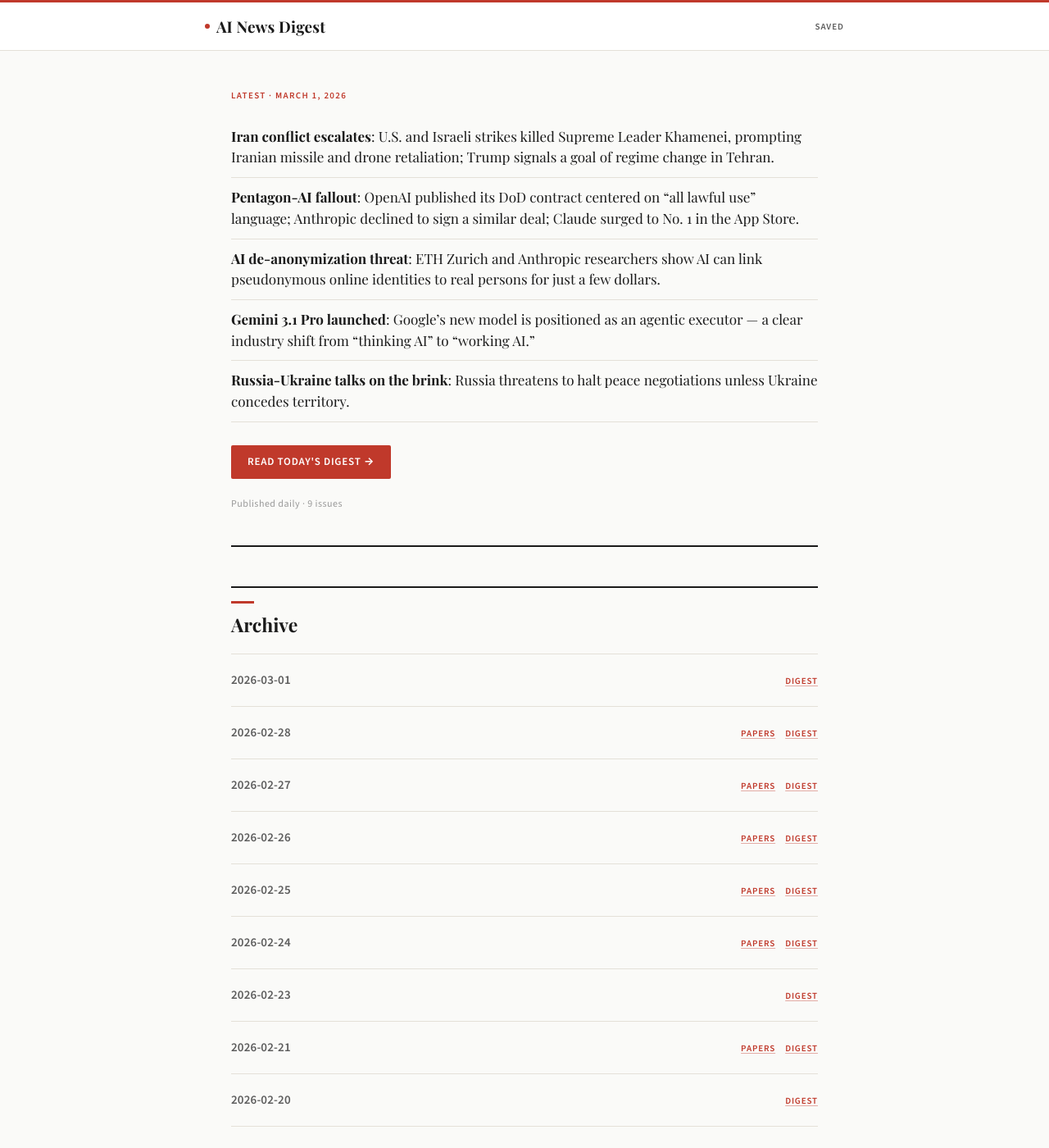
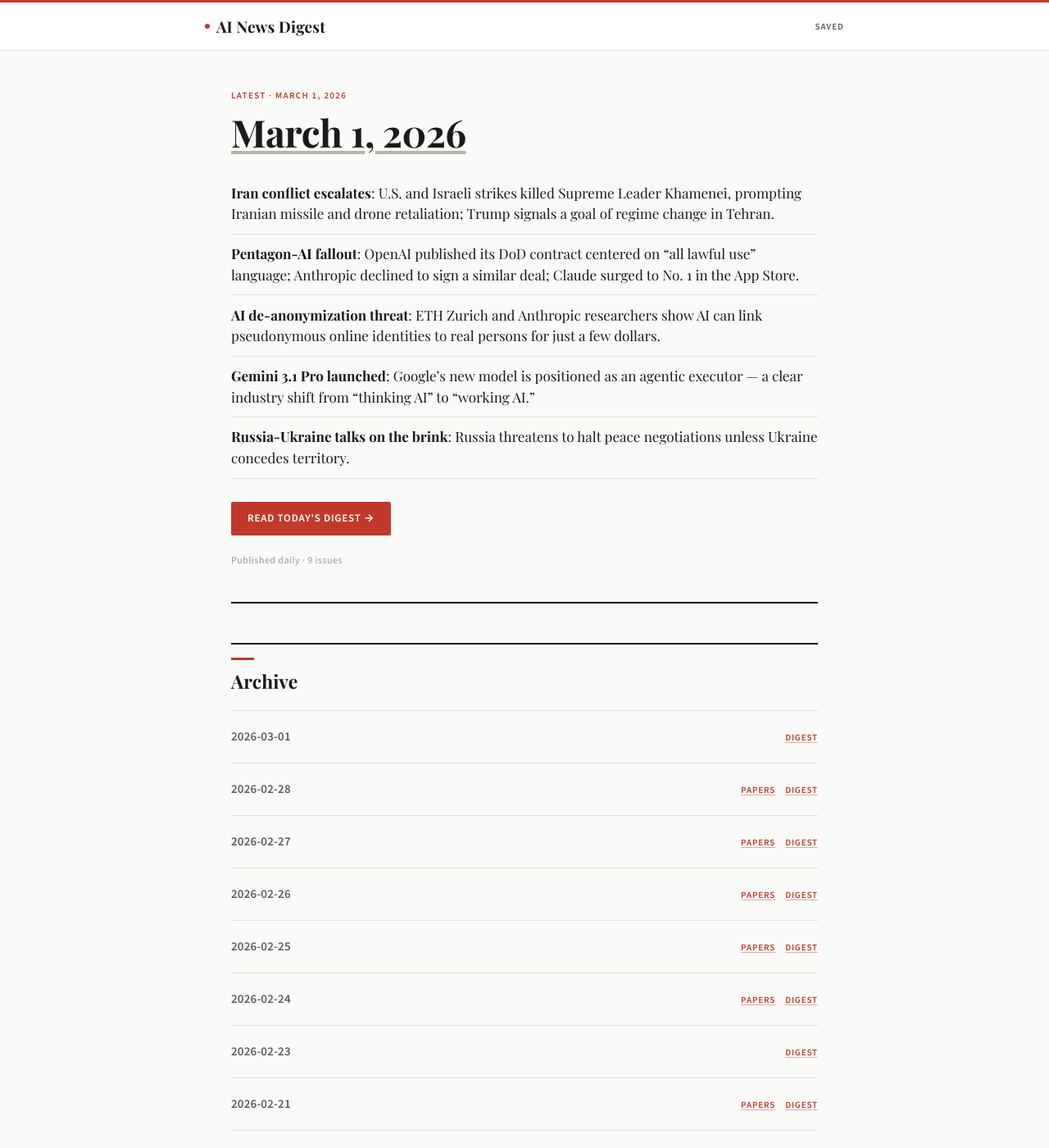
Before and after one commit to eddyariki/news-feed-digest, a Jekyll site: the page built from index.md, in a window 1280 px wide and 1400 px high. Shown: the whole window at 82% size. Built offline with Jekyll 4.4.1, drawn with Linux system fonts in a browser that asks for light colours; some web fonts are replaced.

Commit message:
Replace badge link with prominent hero title heading
Badge was 11px all-caps with no underline — imperceptible as a link.
Add an h1.hero-title with the issue date as a large serif underlined
link, keeping the badge as a plain kicker label above it.

Co-Authored-By: Claude Sonnet 4.6 <noreply@anthropic.com>

```diff
--- a/_layouts/default.html
+++ b/_layouts/default.html
@@ -269,15 +269,27 @@
       letter-spacing: 0.12em;
       text-transform: uppercase;
       color: var(--accent);
-      margin: 0 0 1rem;
+      margin: 0 0 0.5rem;
     }
-    .hero-badge a {
-      color: inherit;
-      text-decoration: none;
+    .hero-title {
+      margin: 0 0 1.5rem;
     }
-    .hero-badge a:hover {
+    .hero-title a {
+      font-family: var(--serif);
+      font-size: clamp(2rem, 5vw, 2.875rem);
+      font-weight: 700;
+      line-height: 1.15;
+      letter-spacing: -0.01em;
+      color: var(--text);
       text-decoration: underline;
-      text-underline-offset: 2px;
+      text-decoration-color: var(--border-strong);
+      text-underline-offset: 4px;
+      transition: color 0.15s, text-decoration-color 0.15s;
+    }
+    .hero-title a:hover {
+      color: var(--accent);
+      text-decoration-color: var(--accent);
+      text-decoration: underline;
     }
     .hero-highlights ul {
       list-style: none;
--- a/_layouts/home.html
+++ b/_layouts/home.html
@@ -3,7 +3,8 @@ layout: default
 ---
 {% if page.hero_date %}
 <div class="hero-block">
-  <p class="hero-badge"><a href="{{ site.baseurl }}/{{ page.hero_primary_link }}">Latest &middot; {{ page.hero_date }}</a></p>
+  <p class="hero-badge">Latest &middot; {{ page.hero_date }}</p>
+  <h1 class="hero-title"><a href="{{ site.baseurl }}/{{ page.hero_primary_link }}">{{ page.hero_date }}</a></h1>
   <div class="hero-highlights">
     {{ page.highlights | markdownify }}
   </div>
```
